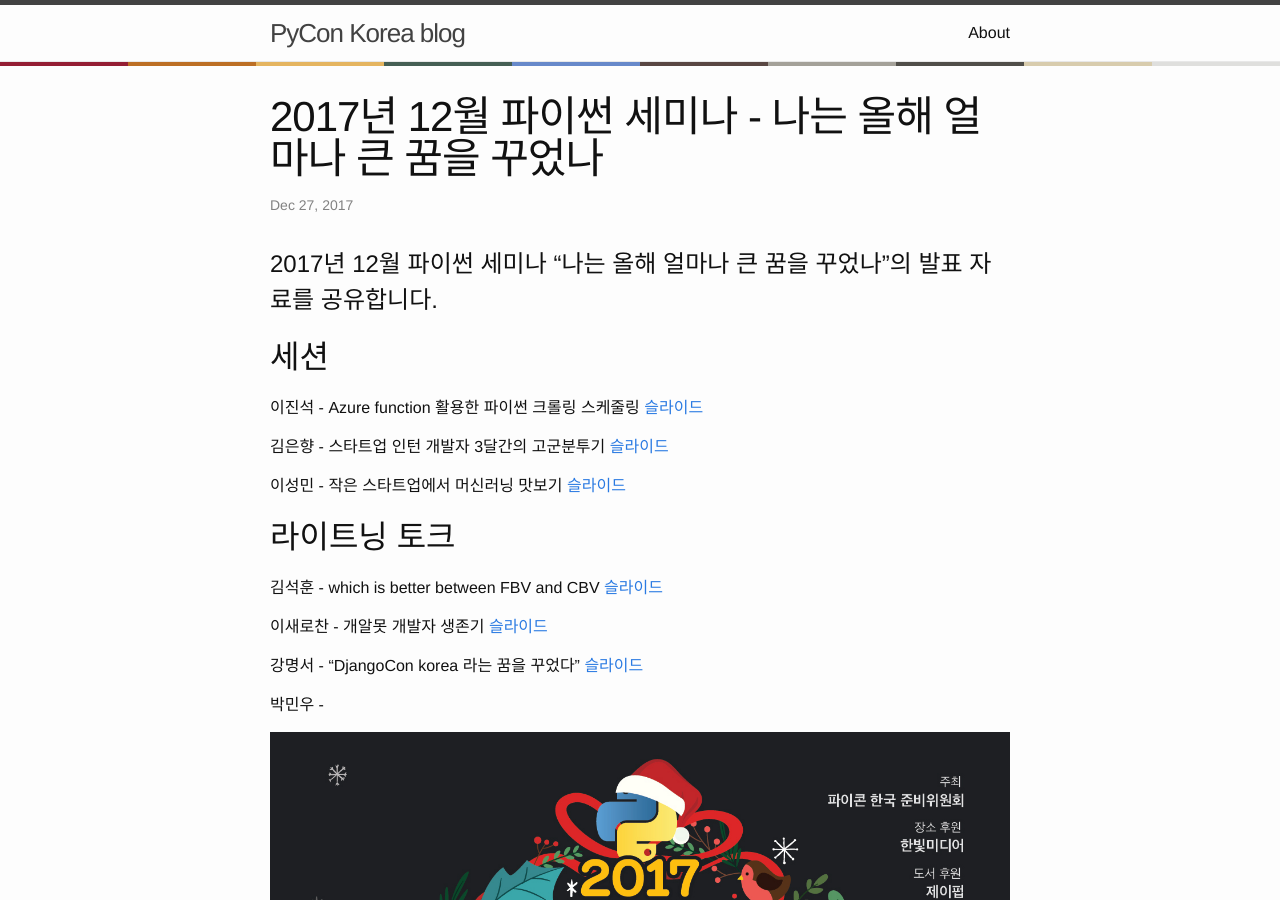
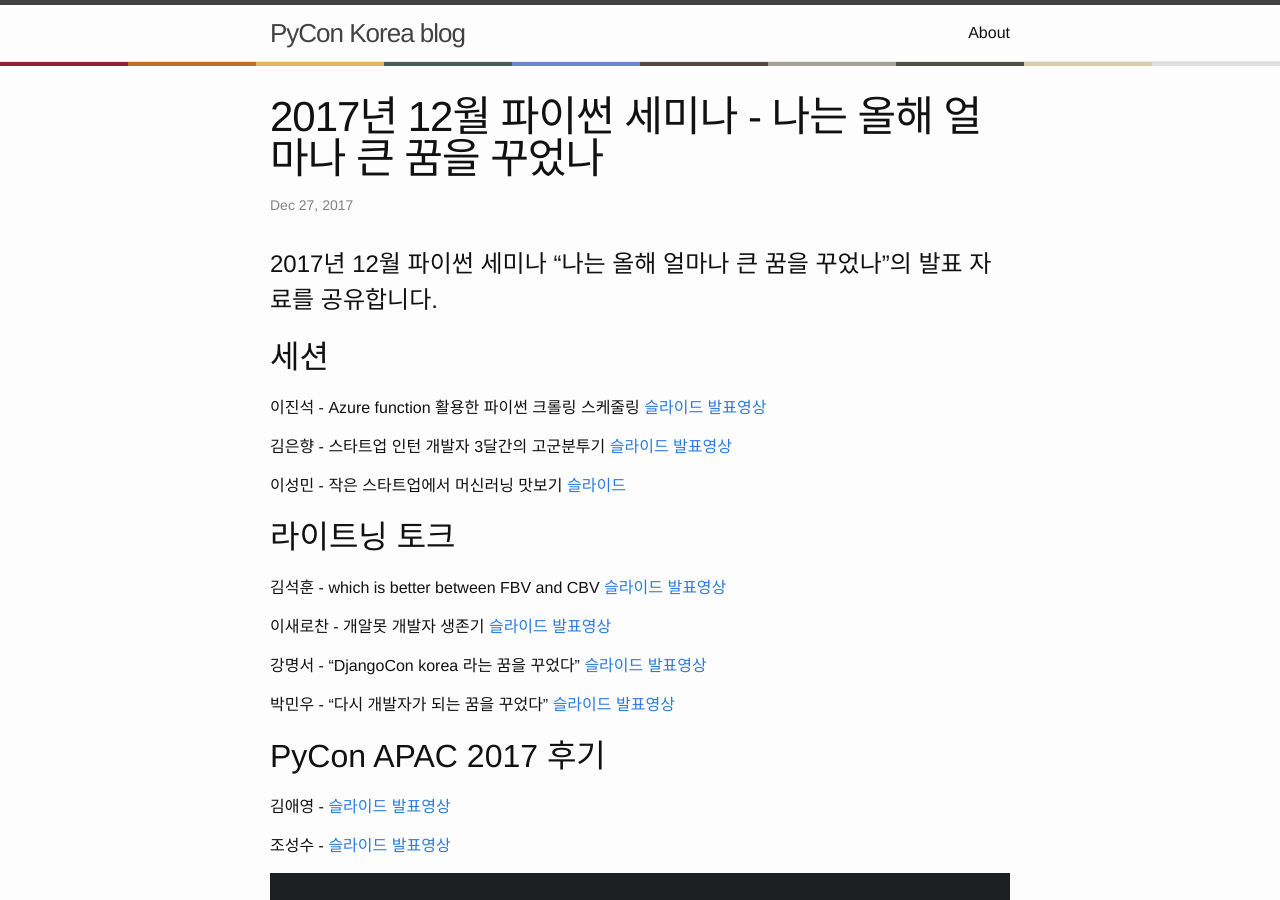
Before and after one commit to pythonkr/blog, a Jekyll site: the page built from _posts/2017-12-27-python-seminar.md, in a window 1280 px wide and 900 px high. Built offline with Jekyll 4.4.1, drawn with Linux system fonts in a browser that asks for light colours; comment, search, counter and statistics services are not loaded.

Commit message:
2017 연말 세미나 발표영상 추가

```diff
--- a/_posts/2017-12-27-python-seminar.md
+++ b/_posts/2017-12-27-python-seminar.md
@@ -9,9 +9,11 @@ layout : post
 
 이진석 - Azure function 활용한 파이썬 크롤링 스케줄링
 [슬라이드](https://www.slideshare.net/allieus/azure-function-83648162)
+[발표영상](https://youtu.be/3uXIcX3ixDE)
 
 김은향 - 스타트업 인턴 개발자 3달간의 고군분투기
 [슬라이드](https://www.slideshare.net/EunhyangKim2/3-83645788)
+[발표영상](https://www.youtube.com/watch?v=xMRqoaCG82M)
 
 이성민 - 작은 스타트업에서 머신러닝 맛보기
 [슬라이드](https://www.slideshare.net/toori67/ss-83687363)
@@ -21,13 +23,28 @@ layout : post
 
 김석훈 - which is better between FBV and CBV
 [슬라이드](https://www.slideshare.net/seokhunkim4/20171209pyconfbvcbv)
+[발표영상](https://www.youtube.com/watch?v=0QV7OJGc-ds)
 
 이새로찬 - 개알못 개발자 생존기
 [슬라이드](https://www.slideshare.net/SELOLEE/ss-83661124)
+[발표영상](https://www.youtube.com/watch?v=ueQRNCEWSw8)
 
 강명서 - "DjangoCon korea 라는 꿈을 꾸었다"
 [슬라이드](https://www.slideshare.net/ssuseraaed82/djangocon-korea-8369692)
+[발표영상](https://www.youtube.com/watch?v=XhMiLpfTkaw)
 
-박민우 -
+박민우 - "다시 개발자가 되는 꿈을 꾸었다"
+[슬라이드](https://drive.google.com/file/d/1XAtRJTUdPYjNR82T0rE1_vpBzK17Zje7/view?usp=sharing)
+[발표영상](https://www.youtube.com/watch?v=s6su2JrwWAY)
+
+## PyCon APAC 2017 후기
+
+김애영 -
+[슬라이드](https://www.slideshare.net/AeYeongKim/apac-2017-1-85350511)
+[발표영상](https://www.youtube.com/watch?v=vEfLay4pnTs)
+
+조성수 -
+[슬라이드](https://www.slideshare.net/nexusz99/2017-pycon-apac-2017-85260907)
+[발표영상](https://www.youtube.com/watch?v=JsCViaV6-uM)
 
 ![poster](/assets/2017/2017-12-seminar-poster.jpg)
```
